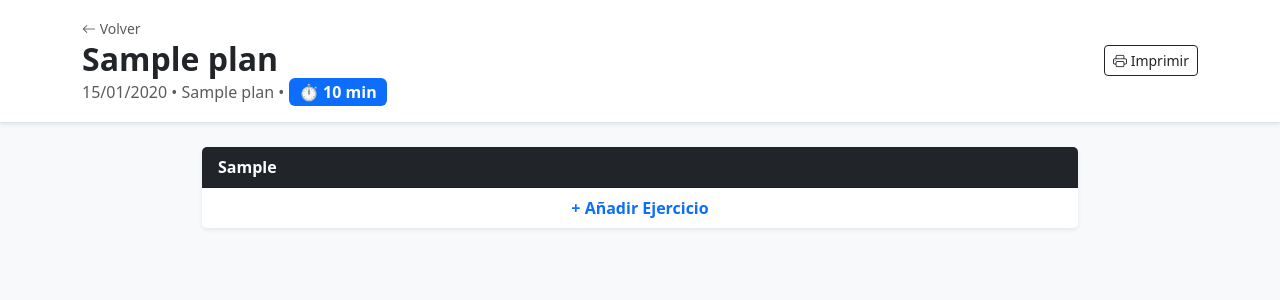
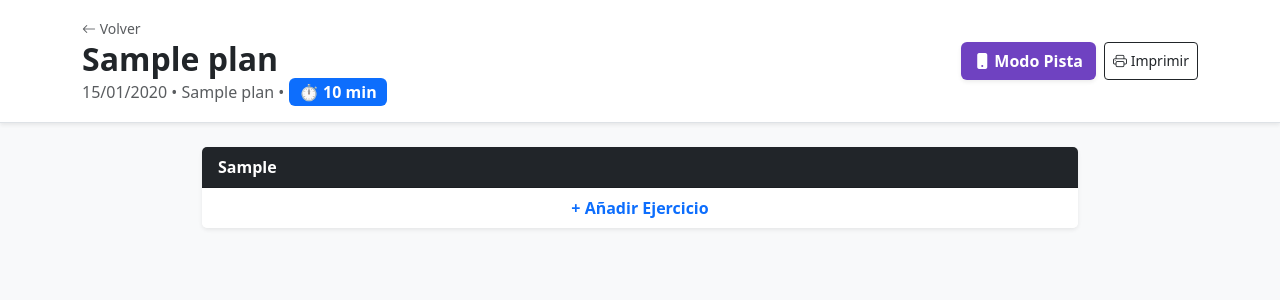
Before and after one commit to jcaplliure/EntrenadorBasket, a Flask app: page /plan/1 in a window 1280 px wide. Shown: the top 300 px of the page. Run offline with Flask 3, Linux system fonts and the light colour scheme; a user stored in the database is signed in; data comes from the database, SQL or seed files in the repository; tables that the repository leaves empty hold one stand-in row (values such as "Sample post").

Commit message:
Modo pista final

```diff
--- a/templates/view_plan.html
+++ b/templates/view_plan.html
@@ -27,7 +27,10 @@
                         • <span class="badge bg-primary fs-6">⏱️ <span id="totalTime">{{ total_minutes }}</span> min</span>
                     </p>
                 </div>
-                <div class="no-print">
+                <div class="no-print d-flex gap-2">
+                    <a href="/court_mode/{{ plan.id }}" class="btn btn-purple fw-bold text-white shadow-sm" style="background-color: #6f42c1;">
+                        <i class="bi bi-phone-fill"></i> Modo Pista
+                    </a>
                     <button class="btn btn-outline-dark btn-sm" onclick="window.print()"><i class="bi bi-printer"></i> Imprimir</button>
                 </div>
             </div>
@@ -153,17 +156,13 @@
 
         function filterDrills() {
             const txt = document.getElementById('searchInput').value.toLowerCase();
-            // Obtener etiquetas seleccionadas
             const selectedTags = Array.from(document.querySelectorAll('.tag-filter:checked')).map(cb => cb.value);
 
             document.querySelectorAll('.drill-item').forEach(el => {
                 const title = el.getAttribute('data-title');
                 const drillTags = el.getAttribute('data-tags').split(',');
-
-                // Lógica de filtrado: Coincide texto Y (si hay tags seleccionados, coincide al menos uno)
                 const matchText = title.includes(txt);
                 const matchTags = selectedTags.length === 0 || selectedTags.some(t => drillTags.includes(t));
-
                 el.style.display = (matchText && matchTags) ? 'block' : 'none';
             });
         }
@@ -178,7 +177,7 @@
                 method: 'POST',
                 headers: {'Content-Type': 'application/json'},
                 body: JSON.stringify({item_id: itemId, duration: newDuration})
-            }).then(() => location.reload()); // Recargar para actualizar total
+            }).then(() => location.reload());
         }
     </script>
 </body>
```
